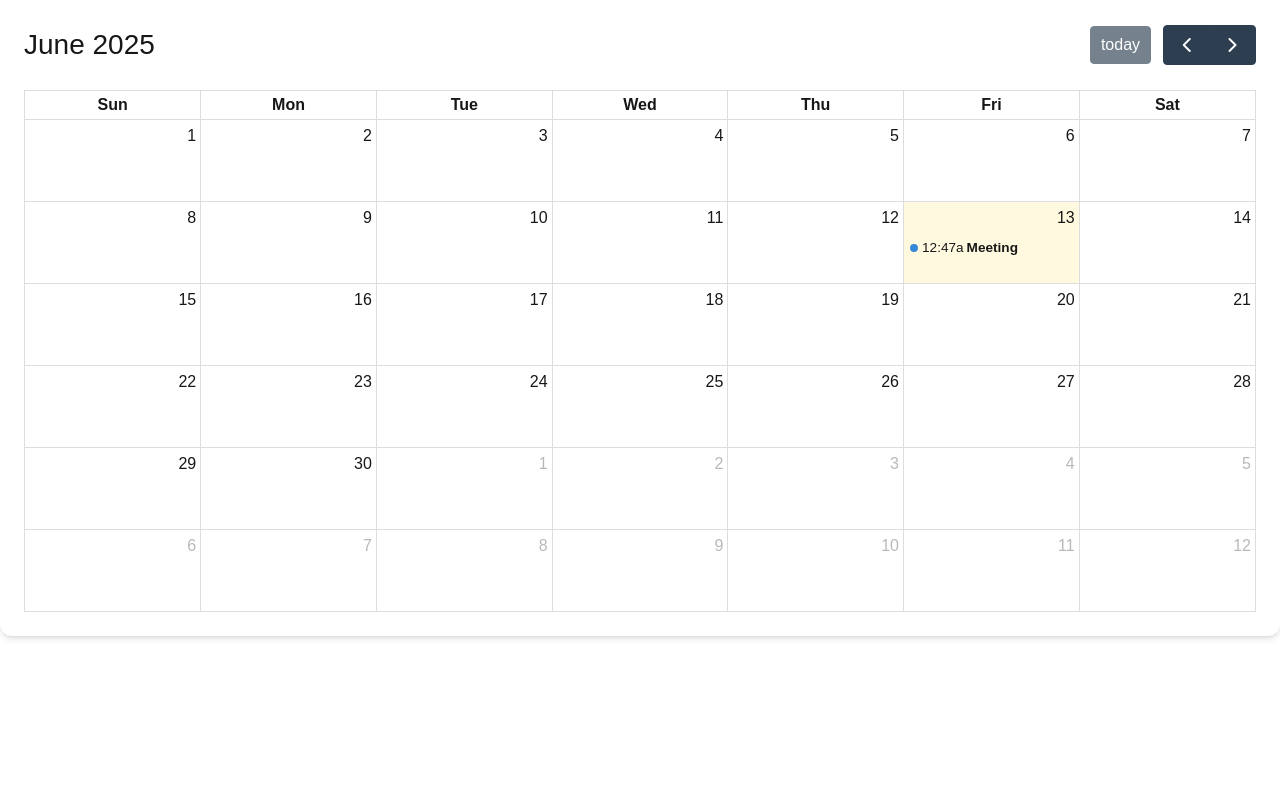
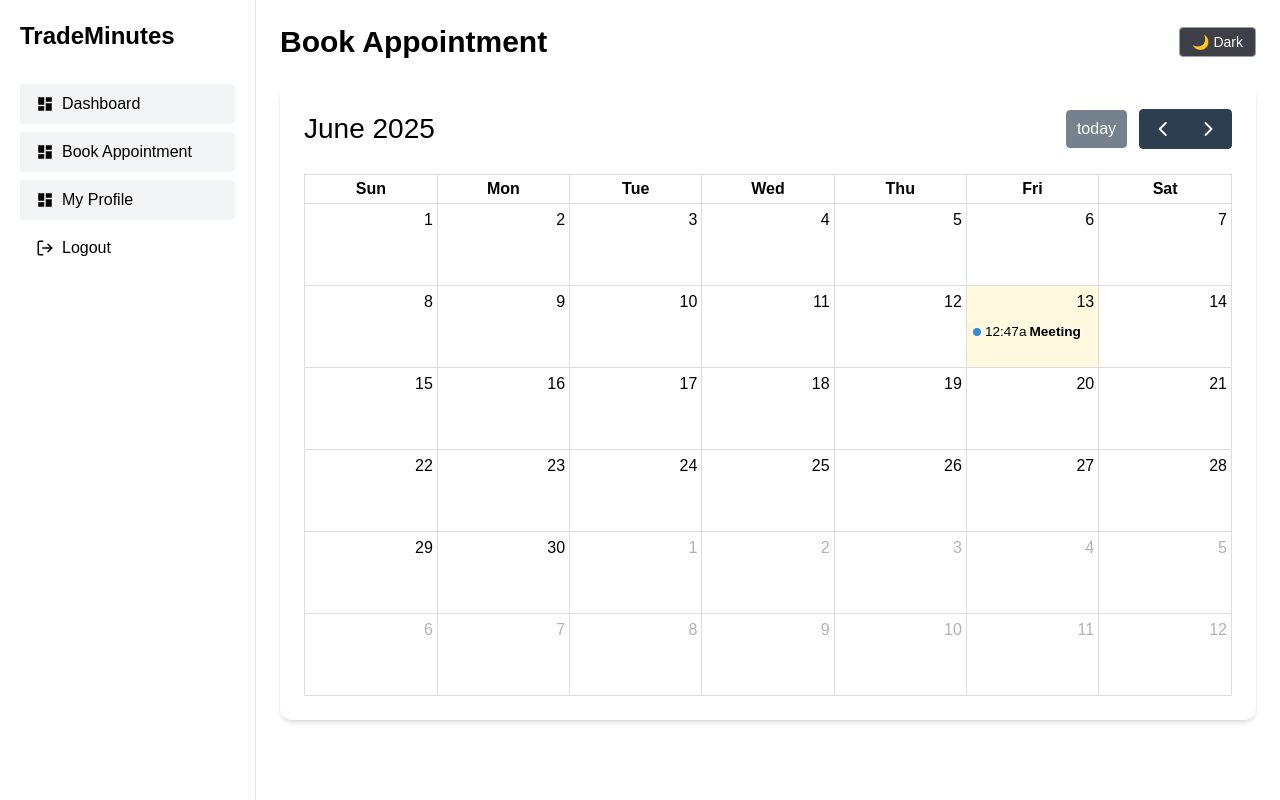
Before and after one commit to stevie1mat/frontend-test, a Next.js app: page /book-appointment in a window 1280 px wide. Built offline with nearby package versions, Linux system fonts and the light colour scheme.

Commit message:
added layout in book appointment

```diff
--- a/src/app/book-appointment/page.tsx
+++ b/src/app/book-appointment/page.tsx
@@ -2,9 +2,11 @@
 
 import FullCalendar from '@fullcalendar/react';
 import dayGridPlugin from '@fullcalendar/daygrid';
+import DashboardWrapper from '@/components/Layouts/layout';
 
 export default function BookAppointmentPage() {
   return (
+    <DashboardWrapper>
     <div className="bg-white dark:bg-zinc-900 p-6 rounded-xl shadow-md">
       <FullCalendar
         plugins={[dayGridPlugin]}
@@ -13,5 +15,6 @@ export default function BookAppointmentPage() {
         height="auto"
       />
     </div>
+    </DashboardWrapper>
   );
 }
```
